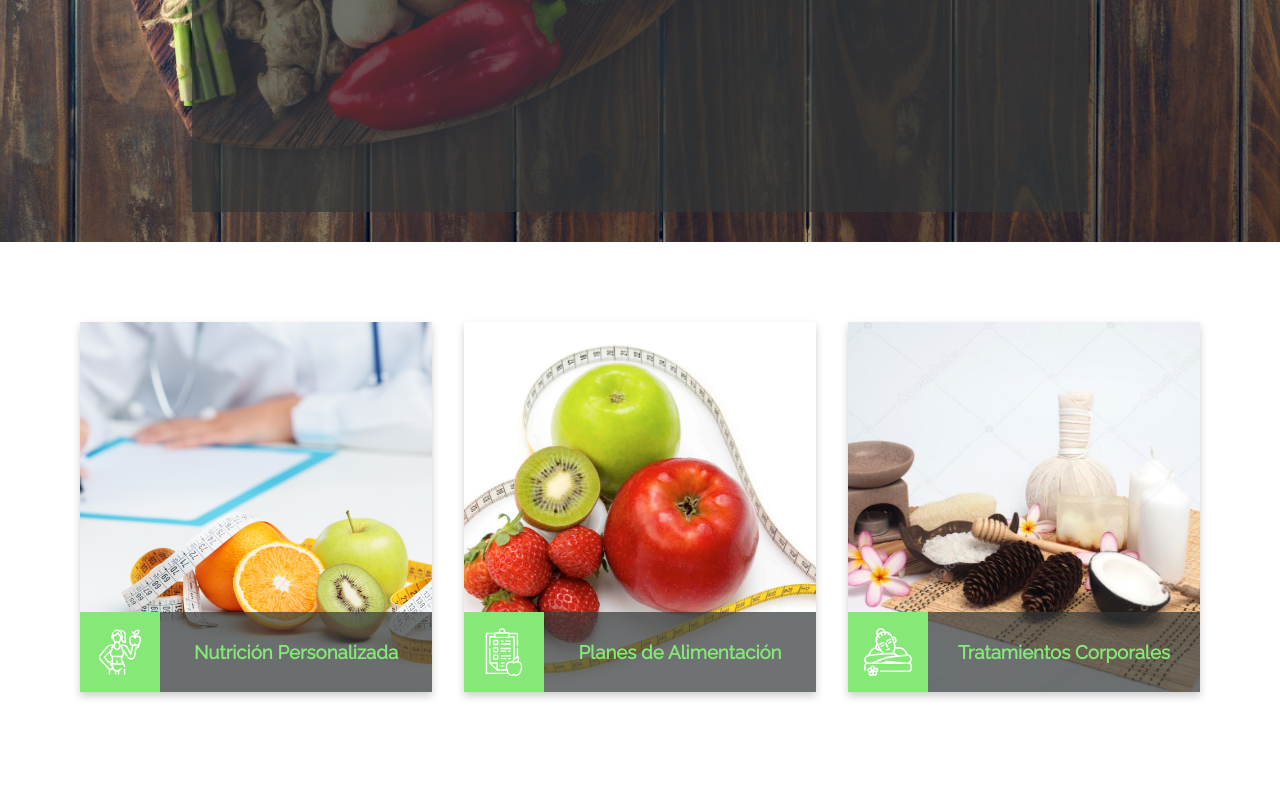
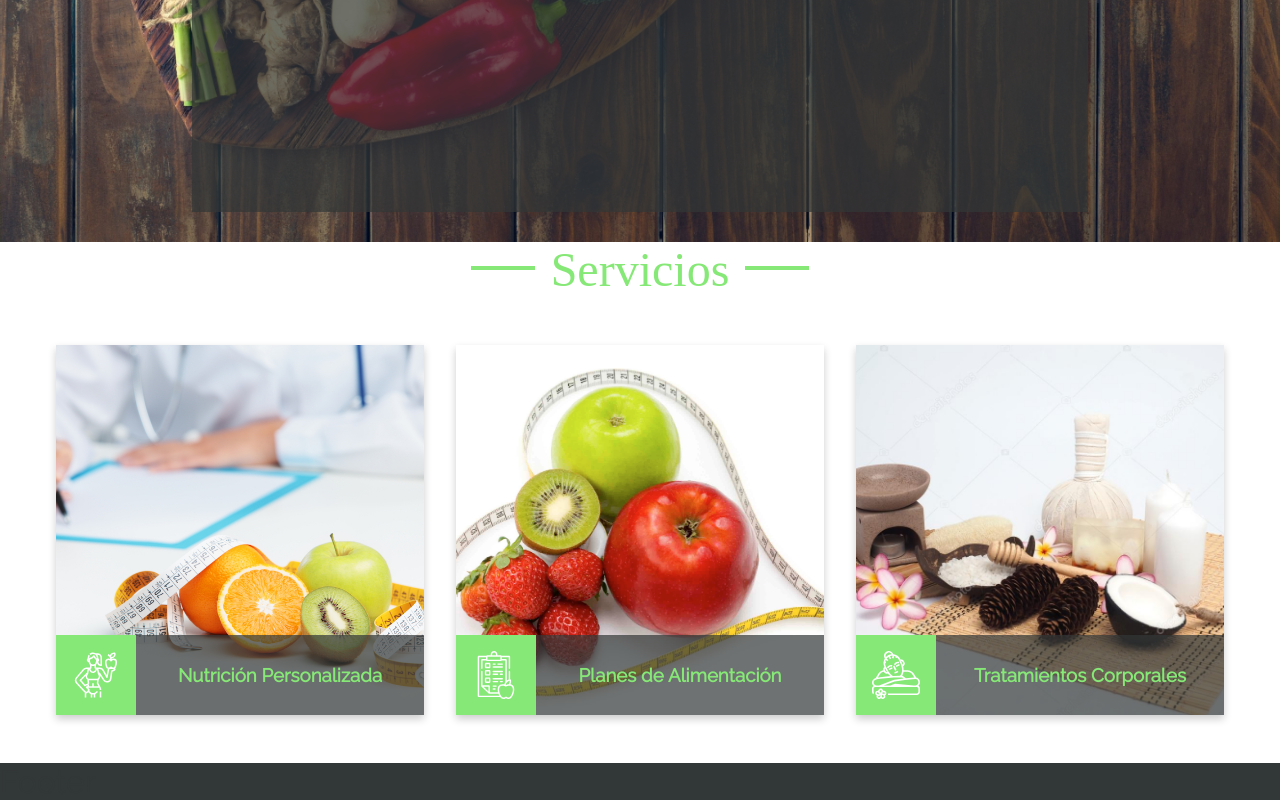
Before and after one commit to luishcastroc/marijo-fit, a Gatsby site in the folder gatsby/: page / in a window 1280 px wide. Shown: the part 558-1358 px from the top of the page. Before the commit the page ends 1330 px from the top, so only its background shows below. Built offline with nearby package versions, Linux system fonts and the light colour scheme; Gatsby itself is replaced by a stand-in of ours.

Commit message:
style fixes for safari

```diff
--- a/gatsby/src/components/Card.js
+++ b/gatsby/src/components/Card.js
@@ -29,6 +29,7 @@ const CardStyles = styled.div`
 
   .info-container {
     position: absolute;
+    max-height: 80px;
     bottom: 0;
     width: 100%;
     display: flex;
@@ -55,8 +56,7 @@ const CardStyles = styled.div`
 
     .img-container {
       flex-basis: 80px;
-      height: 100%;
-      min-height: 80px;
+      height: 80px;
       background-color: var(--pastel-green);
       display: flex;
       justify-content: center;
--- a/gatsby/src/components/CardSection.js
+++ b/gatsby/src/components/CardSection.js
@@ -29,7 +29,7 @@ const Cards = [
 
 const CardSectionStyles = styled.section`
   width: 100%;
-  padding: 5rem;
+  padding: 3rem 3.5rem;
   background-color: var(--white);
   display: grid;
   --columns: 3;
@@ -50,10 +50,13 @@ const CardSectionStyles = styled.section`
 
 export default function CardSection() {
   return (
-    <CardSectionStyles>
-      {Cards.map((card) => (
-        <Card card={card} key={card.title} />
-      ))}
-    </CardSectionStyles>
+    <>
+      <h2 className="section-header">Servicios</h2>
+      <CardSectionStyles>
+        {Cards.map((card) => (
+          <Card card={card} key={card.title} />
+        ))}
+      </CardSectionStyles>
+    </>
   );
 }
--- /dev/null
+++ b/gatsby/src/components/Footer.js
@@ -0,0 +1,15 @@
+import React from 'react';
+import styled from 'styled-components';
+
+const FooterStyles = styled.footer`
+  background-color: var(--cape-cod);
+  display: grid;
+`;
+
+export default function Footer() {
+  return (
+    <FooterStyles>
+      <h1>Footer</h1>
+    </FooterStyles>
+  );
+}
--- a/gatsby/src/components/Layout.js
+++ b/gatsby/src/components/Layout.js
@@ -2,6 +2,7 @@ import React, { useState, useEffect } from 'react';
 import Nav from './Nav';
 import GlobalStyles from '../styles/GlobalStyles';
 import Typography from '../styles/Typography';
+import Footer from './Footer';
 
 export default function Layout({ children }) {
   // determined if page has scrolled and if the view is on mobile
@@ -31,6 +32,7 @@ export default function Layout({ children }) {
       <Typography />
       <Nav scrolled={scrolled} />
       {children}
+      <Footer />
     </>
   );
 }
--- a/gatsby/src/styles/GlobalStyles.js
+++ b/gatsby/src/styles/GlobalStyles.js
@@ -47,6 +47,23 @@ const GlobalStyles = createGlobalStyle`
     padding-left: 5rem;
     padding-right: 5rem;
   }
+
+  .section-header {
+    font-family: 'Shadows Into Light', cursive;
+    font-size: 3rem;
+    color: var(--pastel-green);
+    text-align: center;
+
+    &::before,
+    &::after {
+      display: inline-block;
+      content: "";
+      border-top: .3rem solid var(--pastel-green);
+      width: 4rem;
+      margin: 0 1rem;
+      transform: translateY(-1rem);
+      }
+  }
 `;
 
 export default GlobalStyles;
```
